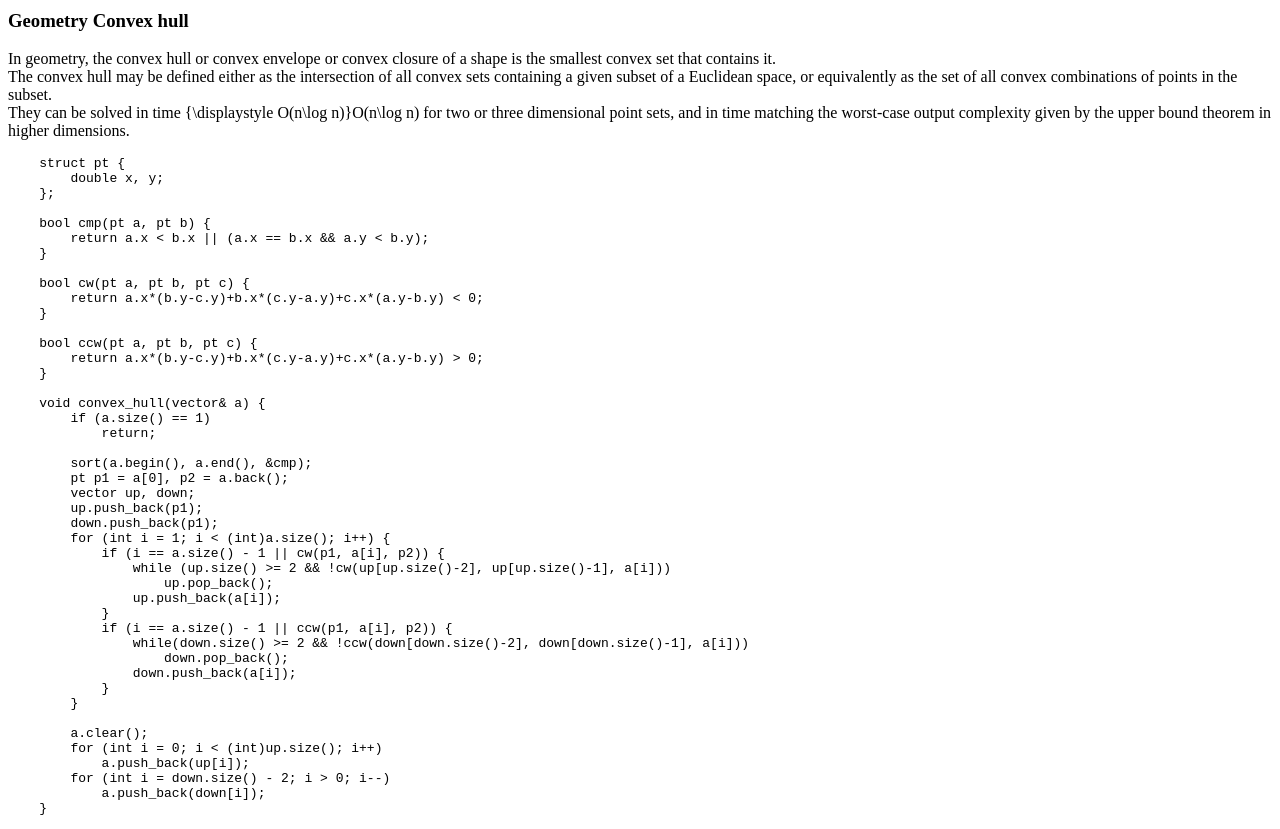
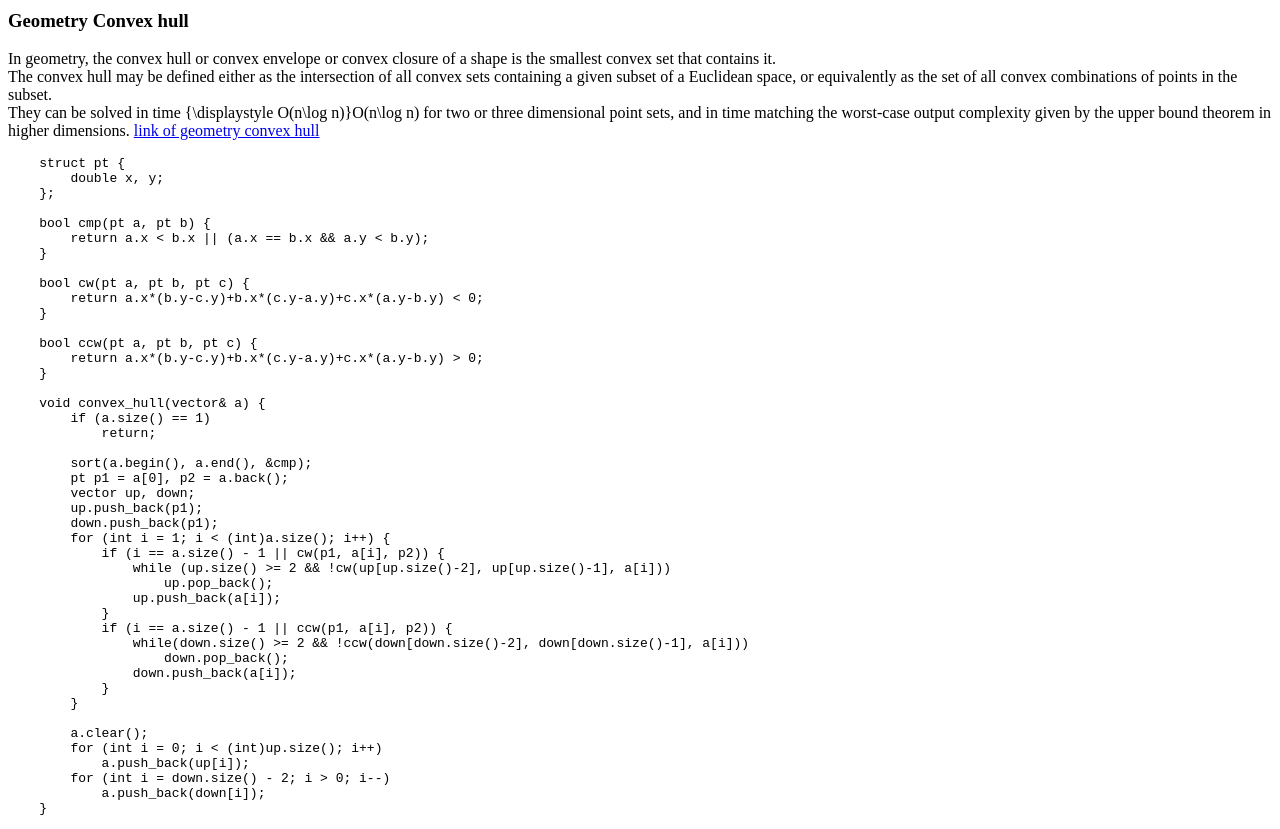
Before and after one commit to 44-563-WebApps-F21/web3, a plain HTML site: page index.html in a window 1280 px wide. Shown: the part 780-1609 px from the top of the page. Drawn offline with Linux system fonts and the light colour scheme.

Commit message:
Update index.html

```diff
--- a/index.html
+++ b/index.html
@@ -68,6 +68,7 @@
     <p>In geometry, the convex hull or convex envelope or convex closure of a shape is the smallest convex set that contains it.
         <br> The convex hull may be defined either as the intersection of all convex sets containing a given subset of a Euclidean space, or equivalently as the set of all convex combinations of points in the subset.
         <br>They can be solved in time {\displaystyle O(n\log n)}O(n\log n) for two or three dimensional point sets, and in time matching the worst-case output complexity given by the upper bound theorem in higher dimensions.
+                <a href="https://en.wikipedia.org/wiki/Convex_hull"> link of geometry convex hull </a>
     </p>
 <pre>
     struct pt {
```
